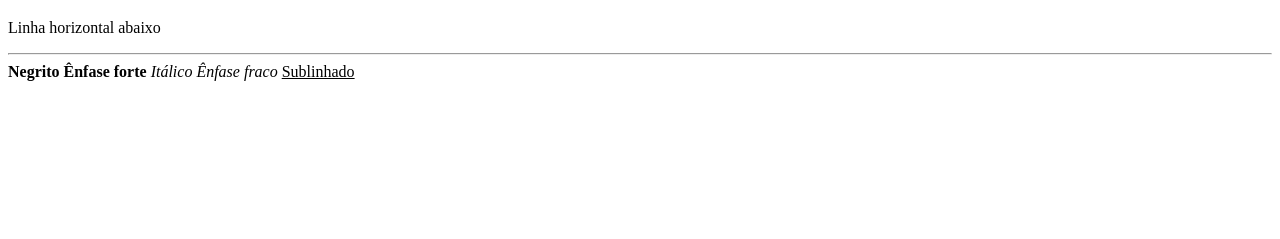
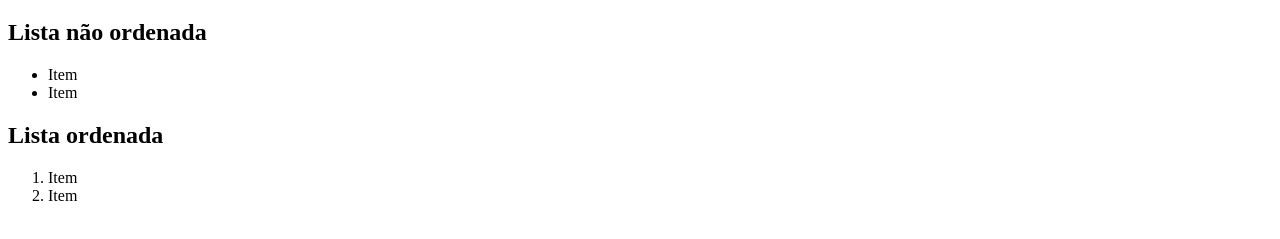
Before and after one commit to Rafaelnascimento85/HTML_PrimeiroProjeto, a website: page public_html/index.html in a window 1280 px wide. Shown: the part 61-300 px from the top of the page. Drawn offline with Linux system fonts and the light colour scheme.

Commit message:
Criando a lista

```diff
--- a/public_html/index.html
+++ b/public_html/index.html
@@ -3,14 +3,15 @@
     <head><meta charset="UTF-8"></head>
     <body>
         <h1>Título</h1>
-        <p>Linha horizontal abaixo</p>
-        <hr>
-        <span>
-            <b>Negrito</b>
-            <strong>Ênfase forte</strong>
-            <i>Itálico</i>
-            <em>Ênfase fraco</em>
-            <u>Sublinhado</u>
-        </span>
+        <h2>Lista não ordenada</h2>
+        <ul>
+            <li>Item</li>
+            <li>Item</li>
+        </ul>
+       <h2>Lista ordenada</h2>
+       <ol>
+        <li>Item</li>
+        <li>Item</li>
+       </ol>
     </body>
 </html>
```
